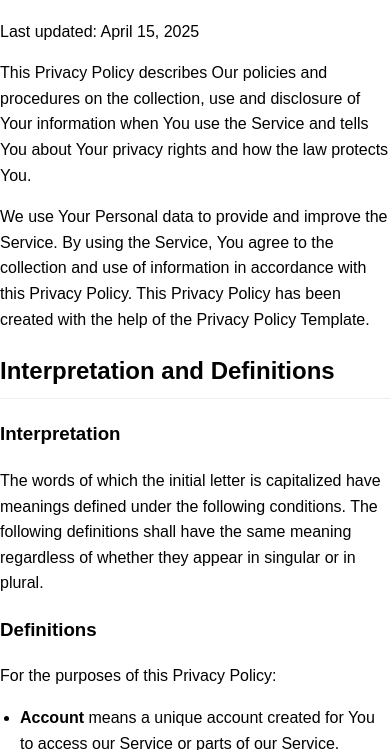
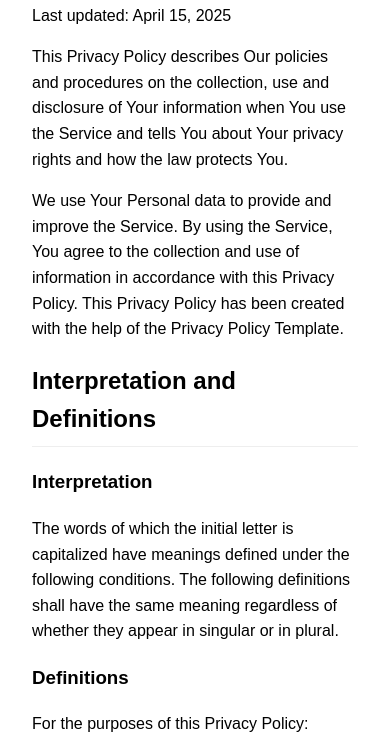
Before and after one commit to kai7win/kai7win.github.io, a plain HTML site: page p/privacy-policy.html in a window 390 px wide. Shown: the part 142-892 px from the top of the page. Drawn offline with Linux system fonts and the light colour scheme.

Commit message:
Add Terms of Use link and improve mobile responsive design for privacy policy page

```diff
--- a/p/privacy-policy.html
+++ b/p/privacy-policy.html
@@ -19,6 +19,14 @@
         }
         ul {
             padding-left: 20px;
+        }
+
+        /* 手機版樣式 */
+        @media (max-width: 768px) {
+            body {
+                margin: 1rem;
+                padding: 0 1rem;
+            }
         }
     </style>
 </head>
```
